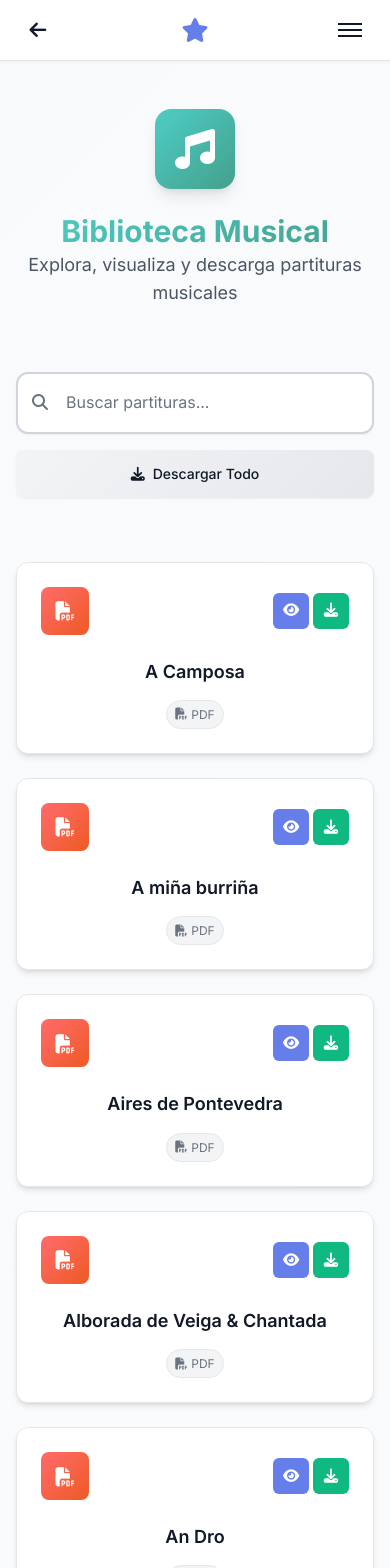
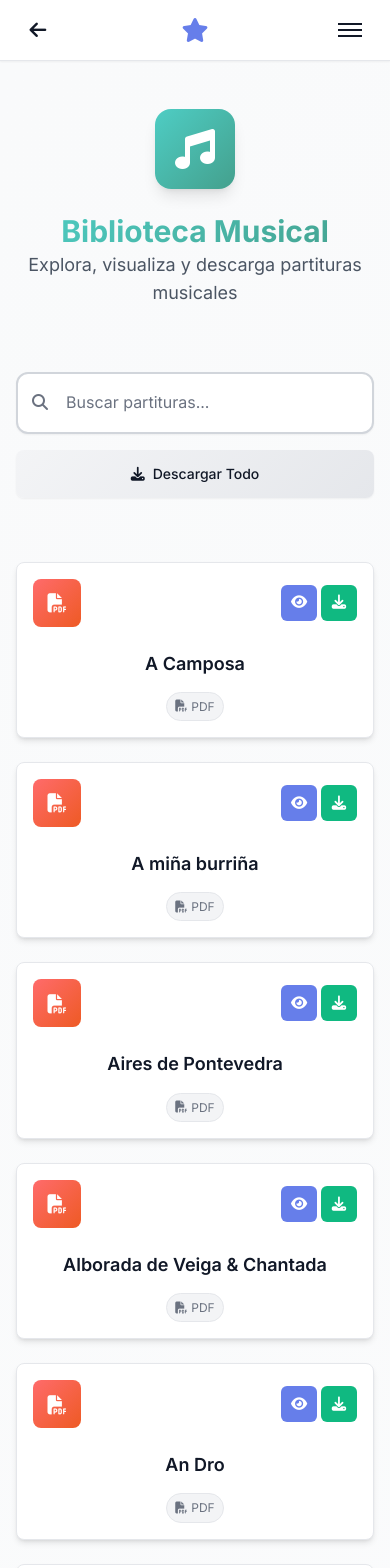
Before and after one commit to Mascalerino/app-tallon, an Angular app: page /sheet-music-viewer in a window 390 px wide. Shown: the top 1568 px of the page. Built offline with nearby package versions, Linux system fonts and the light colour scheme.

Commit message:
feat: Mejorar diseño responsivo en la cuadrícula de partituras y tarjetas

```diff
--- a/src/app/pages/sheet-music-viewer/sheet-music-viewer.component.css
+++ b/src/app/pages/sheet-music-viewer/sheet-music-viewer.component.css
@@ -156,16 +156,16 @@
 /* Partituras Grid */
 .partituras-grid {
   display: grid;
-  grid-template-columns: repeat(auto-fill, minmax(280px, 1fr));
-  gap: var(--space-xl);
+  grid-template-columns: repeat(auto-fill, minmax(200px, 1fr));
+  gap: var(--space-lg);
   max-width: 1200px;
   margin: 0 auto;
 }
 
 .partitura-card {
   background: var(--bg-primary);
-  border-radius: var(--radius-xl);
-  padding: var(--space-xl);
+  border-radius: var(--radius-lg);
+  padding: var(--space-lg);
   box-shadow: var(--shadow-md);
   transition: all var(--transition-normal);
   cursor: pointer;
@@ -515,12 +515,12 @@
   }
 
   .partituras-grid {
-    grid-template-columns: repeat(auto-fill, minmax(250px, 1fr));
+    grid-template-columns: repeat(auto-fill, minmax(180px, 1fr));
     gap: var(--space-lg);
   }
 
   .partitura-card {
-    padding: var(--space-lg);
+    padding: var(--space-md);
   }
 
   .card-actions {
```
